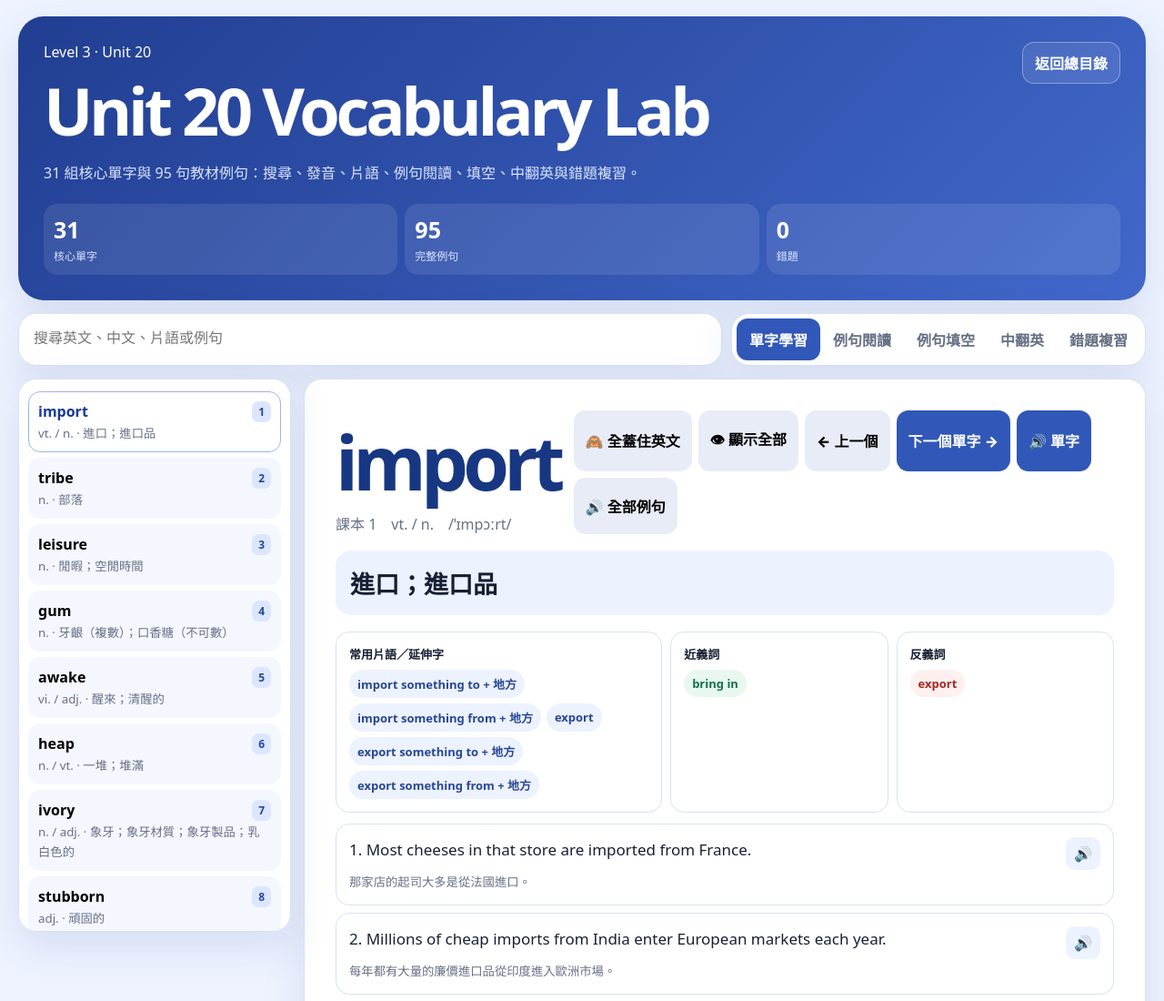
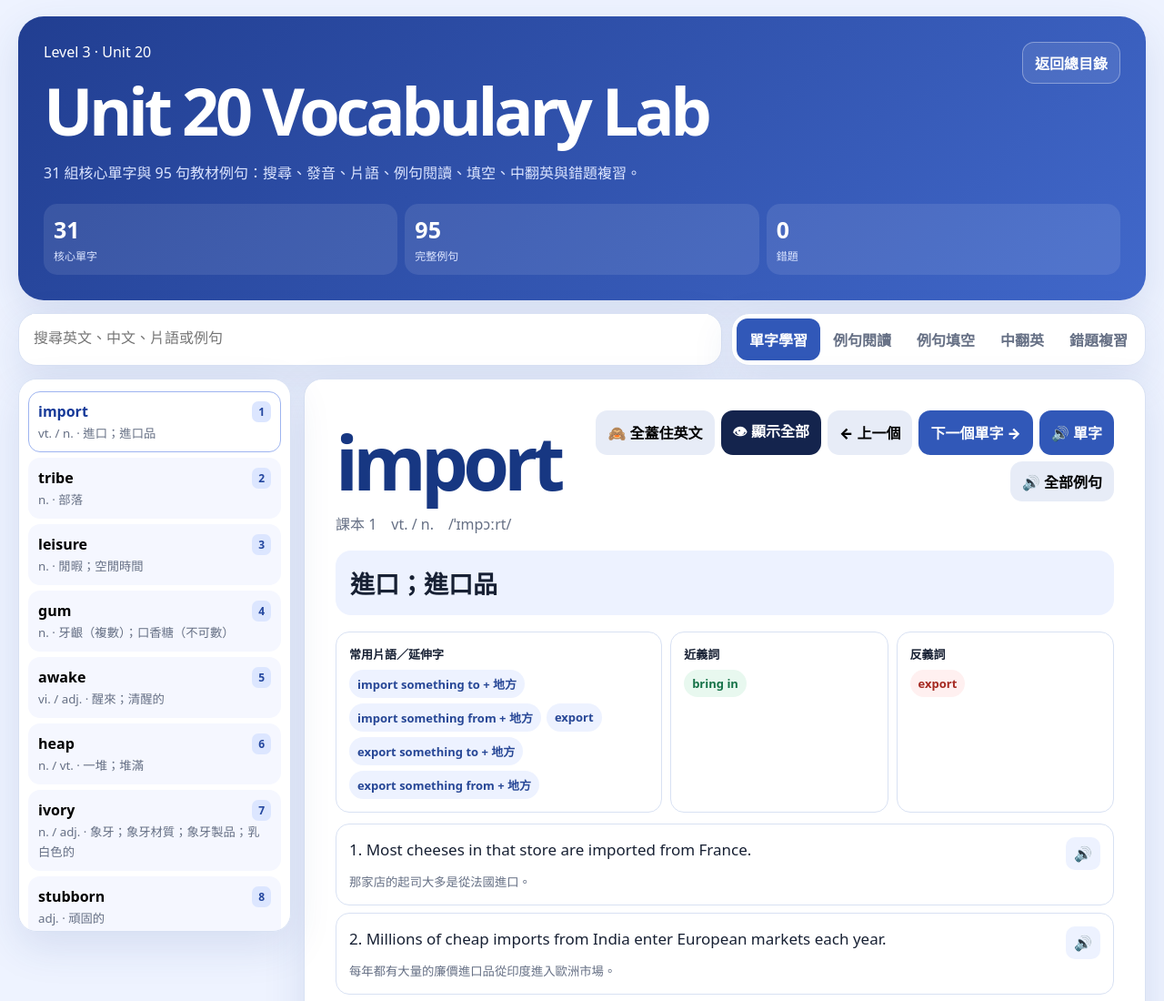
Before and after one commit to e1134171019/english_app, a website: page unit20-vocab-lab/index.html in a window 1280 px wide. Shown: the top 1100 px of the page at 91% size. Drawn offline with Linux system fonts and the light colour scheme.

Commit message:
Style hide-English study controls

```diff
--- a/vocab-lab/unit-standard.css
+++ b/vocab-lab/unit-standard.css
@@ -8,12 +8,13 @@ button,input{font:inherit}button{cursor:pointer}.app{width:min(1240px,calc(100%
 .tools{display:grid;grid-template-columns:1fr auto;gap:10px;margin:14px 0}.search,.tabs,.list,.stage{background:#fff;border:1px solid var(--line);border-radius:20px;box-shadow:var(--shadow)}
 .search{padding:0 14px}.search input{height:52px;width:100%;border:0;outline:0}.tabs{display:flex;padding:5px;flex-wrap:wrap}.tab{border:0;background:transparent;padding:11px 14px;border-radius:12px;font-weight:900;color:var(--muted)}.tab.on{background:var(--blue);color:#fff}
 .work{display:grid;grid-template-columns:300px 1fr;gap:14px}.list{padding:10px;max-height:76vh;overflow:auto;position:sticky;top:10px}.wi{width:100%;border:1px solid transparent;background:#f5f7ff;border-radius:13px;padding:10px;text-align:left;margin:3px 0}.wi.on{background:#fff;border-color:#9eb4f0;color:#173a99}.wi b{display:flex;justify-content:space-between}.wi small,.muted{color:var(--muted)}.num{background:#dce6ff;color:#23469f;border-radius:7px;padding:3px 7px;font-size:12px}
-.stage{padding:clamp(18px,4vw,34px);min-height:610px}.head{display:flex;justify-content:space-between;gap:15px}.word{font-size:clamp(50px,8vw,82px);margin:0;color:#173782;letter-spacing:-.07em}.actions{display:flex;gap:7px;flex-wrap:wrap}
-.btn{border:0;border-radius:13px;padding:10px 13px;background:#e7ecf7;font-weight:900}.btn.main{background:var(--blue);color:#fff}.meaning{font-size:27px;font-weight:900;background:#edf2ff;border-radius:17px;padding:16px;margin:18px 0}
+.stage{padding:clamp(18px,4vw,34px);min-height:610px}.head{display:flex;justify-content:space-between;gap:15px}.word{font-size:clamp(50px,8vw,82px);margin:0;color:#173782;letter-spacing:-.07em}.actions{display:flex;gap:7px;flex-wrap:wrap;align-content:flex-start;justify-content:flex-end}
+.btn{border:0;border-radius:13px;padding:10px 13px;background:#e7ecf7;font-weight:900}.btn.main{background:var(--blue);color:#fff}.btn.active{background:#14244d;color:#fff}.meaning{font-size:27px;font-weight:900;background:#edf2ff;border-radius:17px;padding:16px;margin:18px 0}
 .grid{display:grid;grid-template-columns:1.5fr 1fr 1fr;gap:9px}.box,.ex,.read,.wrong{border:1px solid var(--line);border-radius:15px;padding:14px;background:#fff}.box h3{font-size:13px;margin:0 0 8px}.chips{display:flex;gap:6px;flex-wrap:wrap}.chip{background:#edf2ff;color:#274796;border-radius:99px;padding:6px 9px;font-size:13px;font-weight:800}.chip.syn{background:#e8f8ef;color:#167248}.chip.ant{background:#fff0f0;color:#a52a22}
 .examples,.reads,.wrongs{display:grid;gap:8px;margin-top:12px}.ex p,.read p{font-size:17px;line-height:1.6;margin:0}.ex small,.read small{display:block;color:var(--muted);line-height:1.5;margin-top:4px}.exTop{display:flex;justify-content:space-between;gap:10px}.exTop button{border:0;background:#edf2ff;color:#274796;border-radius:10px;padding:7px 9px}mark{background:#dce8ff;color:#1f4baa}
+.coveredText{transition:background .15s,color .15s,box-shadow .15s}.stage.hideEnglish .coveredText,.list.hideEnglish .coveredText{background:#111827;color:transparent!important;border-radius:7px;box-shadow:0 0 0 2px #111827;box-decoration-break:clone;-webkit-box-decoration-break:clone;text-shadow:none;user-select:none}.stage.hideEnglish .wordCover{display:inline-block;min-width:min(8em,100%);min-height:1em}.stage.hideEnglish .sentenceCover{display:inline;line-height:1.65}.stage.hideEnglish .coveredText mark{background:transparent;color:transparent!important}.list.hideEnglish .listWord{display:inline-block;min-width:6em}.list.hideEnglish .listPos{display:inline-block;min-width:3em}
 .qcard{background:var(--dark);color:#fff;border-radius:18px;padding:19px}.qcard p{font-size:27px;font-weight:900;line-height:1.4;white-space:pre-wrap;margin:7px 0 0}.opts{display:grid;grid-template-columns:1fr 1fr;gap:8px;margin-top:10px}.opt{border:1px solid var(--line);background:#fff;border-radius:13px;padding:12px;text-align:left;font-weight:900}.opt.correct{background:#dcfce7;color:#166534}.opt.bad{background:#fee2e2;color:#b42318}
 .input{display:grid;grid-template-columns:1fr auto;gap:8px;margin-top:10px}.input input{border:1px solid var(--line);border-radius:13px;padding:12px}.fb{background:#f7f9ff;border:1px solid var(--line);border-radius:13px;padding:12px;white-space:pre-wrap;line-height:1.6;margin-top:10px}.foot{display:flex;justify-content:flex-end;gap:8px;margin-top:10px}
 .wrong header{display:flex;justify-content:space-between}.wrong h3{margin:0}.wrong p{white-space:pre-wrap;color:#475467;line-height:1.5}.empty{text-align:center;color:var(--muted);padding:30px}
-@media(max-width:850px){.heroTop,.tools,.work{display:grid;grid-template-columns:1fr}.list{position:static;max-height:280px}.grid{grid-template-columns:1fr}.stats{grid-template-columns:1fr 1fr 1fr}}
+@media(max-width:850px){.heroTop,.tools,.work{display:grid;grid-template-columns:1fr}.list{position:static;max-height:280px}.grid{grid-template-columns:1fr}.stats{grid-template-columns:1fr 1fr 1fr}.actions{justify-content:flex-start}}
 @media(max-width:560px){.tabs{display:grid;grid-template-columns:1fr 1fr}.head,.exTop{display:block}.actions{margin-top:10px}.opts,.input{grid-template-columns:1fr}.stage{padding:16px}.stats{grid-template-columns:1fr}}
```
